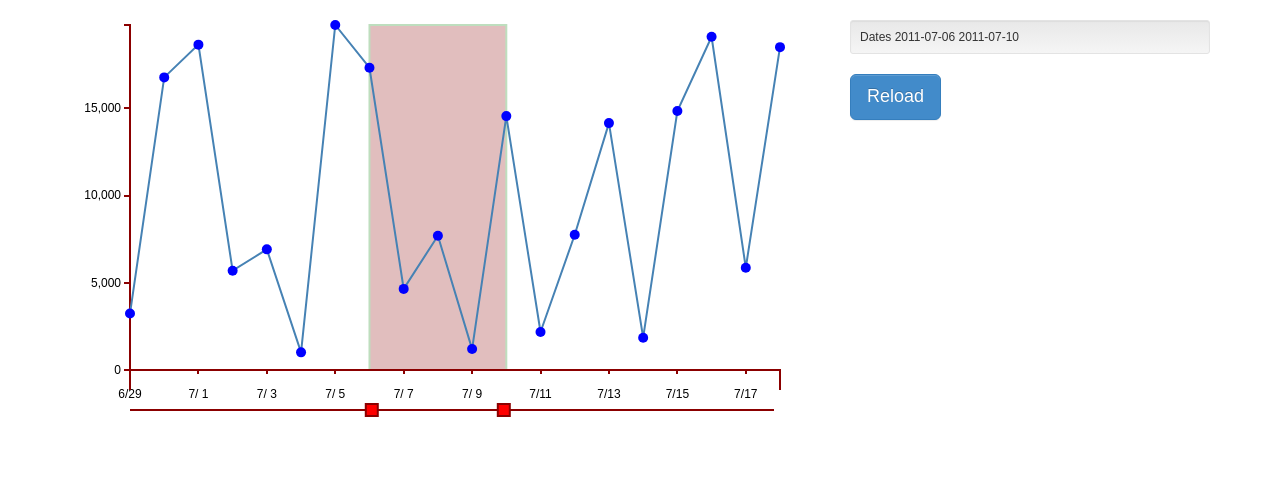
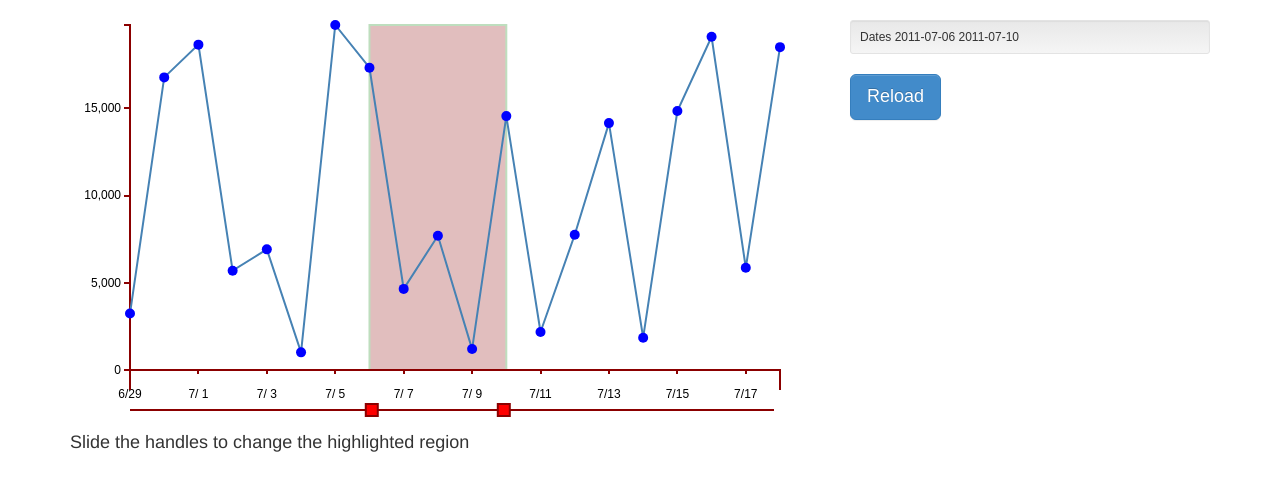
Before and after one commit to donhenton/mastering-d3-html-netbeans, a website: page showcase/fadeAPI/fadeAPI.html in a window 1280 px wide. Drawn offline with Linux system fonts and the light colour scheme.

Commit message:
formatting

```diff
--- a/showcase/fadeAPI/fadeAPI.html
+++ b/showcase/fadeAPI/fadeAPI.html
@@ -31,6 +31,7 @@ and open the template in the editor.
             <div class="row">
                 <div class="col-lg-8">
                     <div class="graph" id="graph"> </div>
+                    <div><h4>Slide the handles to change the highlighted region</h4></div>
                 </div>
                 <div class="col-lg-4">
                 <div id="info" class="well well-sm">
```
